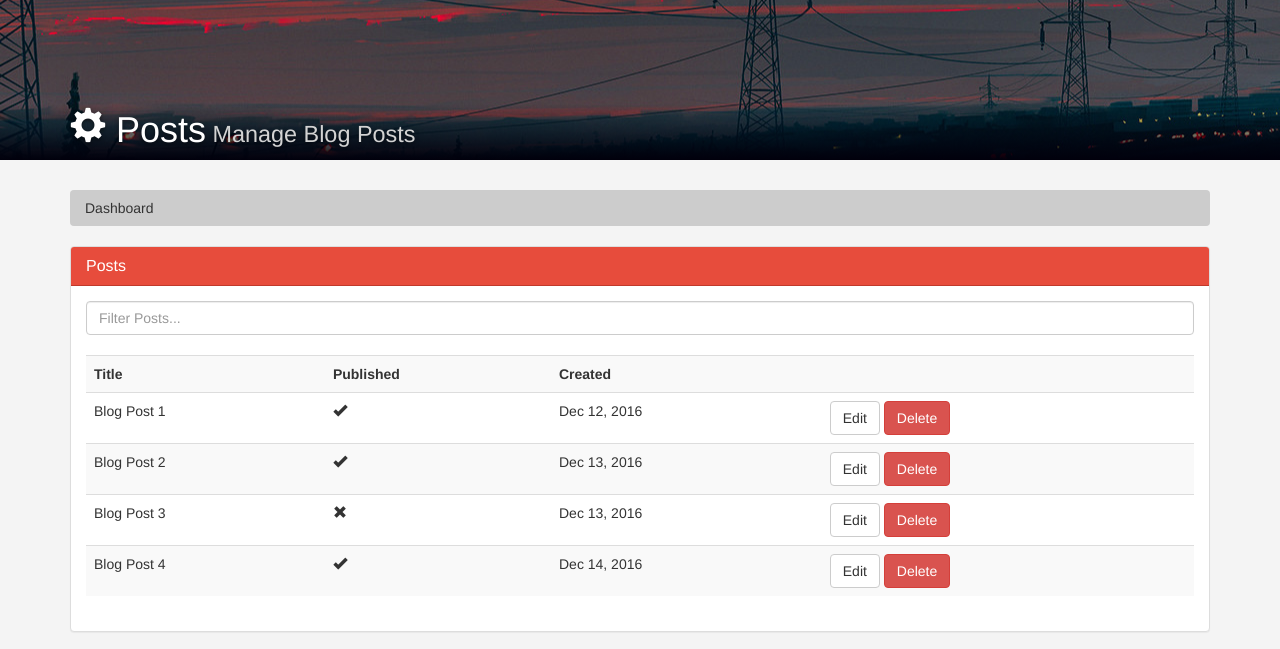
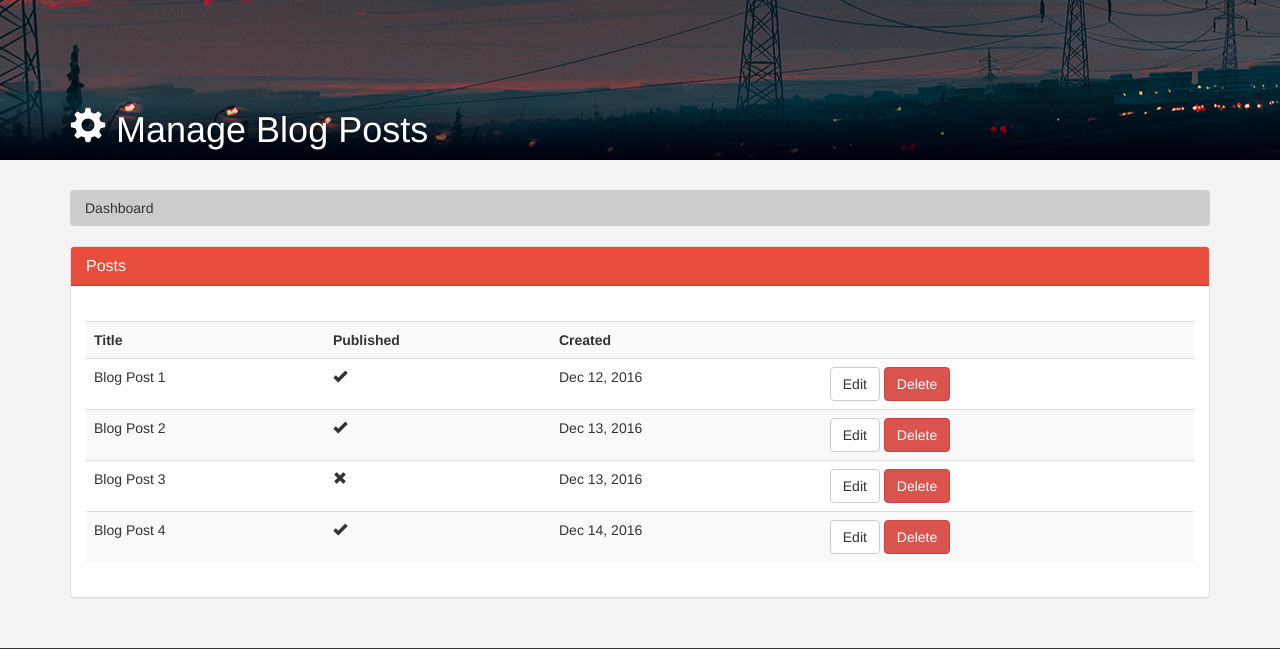
Before and after one commit to Dmitrijv/fend19-backend-project, a PHP site: page /admin/index.php in a window 1280 px wide. Shown: the top 649 px of the page. Run offline with PHP 8.4, Linux system fonts and the light colour scheme; some libraries are stand-ins or nearby versions.

Commit message:
misc style changes to admin pages

```diff
--- a/admin/index.php
+++ b/admin/index.php
@@ -23,7 +23,7 @@ session_start();
     <div class="container">
 
         <div class="col-md-10">
-          <h1><span class="glyphicon glyphicon-cog" aria-hidden="true"></span> Posts<small> Manage Blog Posts</small></h1>
+          <h1><span class="glyphicon glyphicon-cog" aria-hidden="true"></span> Manage Blog Posts</h1>
         </div>
 
     </div>
@@ -49,9 +49,9 @@ session_start();
             </div>
             <div class="panel-body">
               <div class="row">
-                <div class="col-md-12">
+                <!-- <div class="col-md-12">
                   <input class="form-control" type="text" placeholder="Filter Posts...">
-                </div>
+                </div> -->
               </div>
               <br>
               <table class="table table-striped table-hover">
--- a/css/customStyle.css
+++ b/css/customStyle.css
@@ -14,7 +14,7 @@ body {
   margin-bottom: 30px;
   background-image: -webkit-gradient(linear, left bottom, left top, from(#01000c), color-stop(35%, rgba(255, 255, 255, 0))), url("../img/alena-aenami-over-the-city1k.jpg");
   background-image: linear-gradient(0deg, #01000c 0%, rgba(255, 255, 255, 0) 35%), url("../img/alena-aenami-over-the-city1k.jpg");
-  background-position: center 63%;
+  background-position: center 66%;
   color: white;
   text-shadow: 0 2px 4px rgba(0, 0, 0, 0.5);
 }
--- a/php/DBHandler.php
+++ b/php/DBHandler.php
@@ -19,7 +19,7 @@ class DBHandler {
     }
 
 	public function getBlogPosts() {
-		$query = 'SELECT * FROM posts ORDER BY created_at ASC';
+		$query = 'SELECT * FROM posts ORDER BY created_at DESC';
 		$queryResult = mysqli_query($this->conn, $query);
 		$posts = [];
 		while($tableRow = mysqli_fetch_assoc($queryResult)) {
--- a/sass/partial/_public-header.scss
+++ b/sass/partial/_public-header.scss
@@ -8,7 +8,7 @@
 
   background-image: linear-gradient(0deg, rgb(1, 0, 12) 0%, rgba(255, 255, 255, 0) 35%),
     url("../img/alena-aenami-over-the-city1k.jpg");
-  background-position: center 63%;
+  background-position: center 66%;
 
   color: white;
   text-shadow: 0 2px 4px rgba(0, 0, 0, 0.5);
```
Also changed, not shown: admin/create.php (renamed from admin/edit.php, +4 -5 lines).
